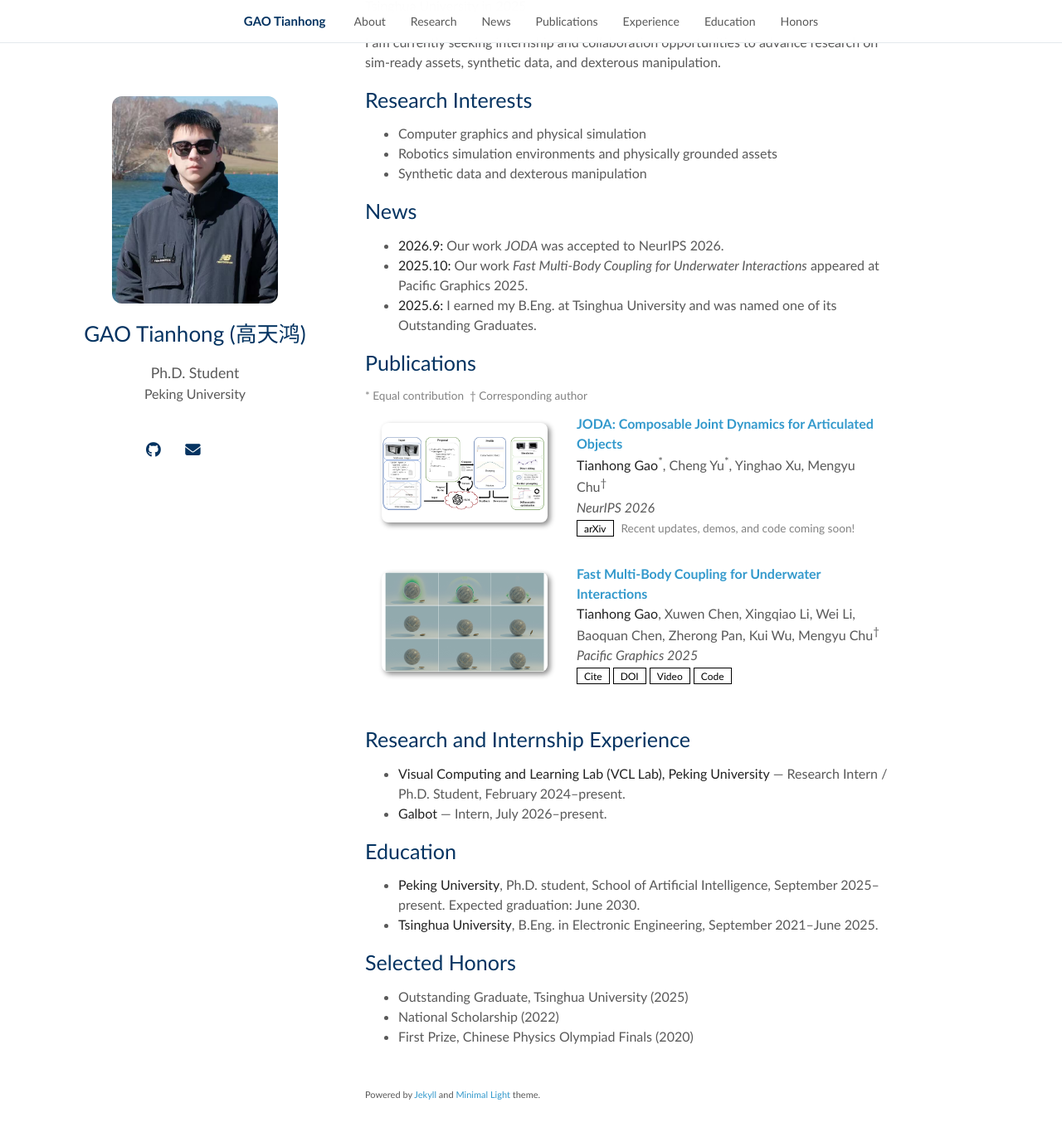
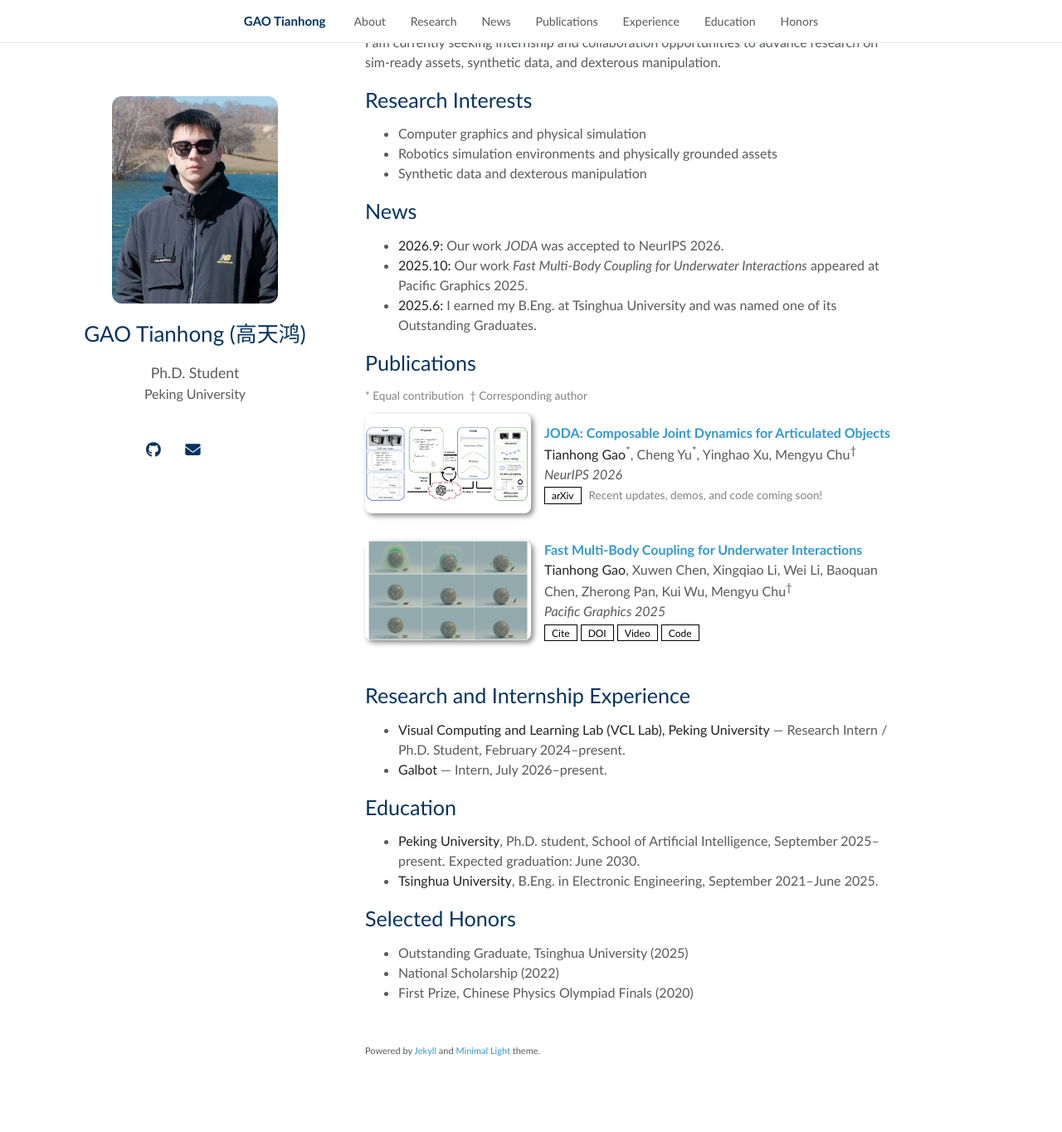
Before and after one commit to guesss2022/guesss2022.github.io, a Jekyll site: the page built from index.md, in a window 1280 px wide and 1400 px high, scrolled down 214 px. Shown: the top 1365 px of the window at 83% size. Built offline with Jekyll 4.4.1, drawn with Linux system fonts in a browser that asks for light colours; a style sheet for code colours, icons or effects is not loaded; our own code applies the rules of GitHub Pages for plain Markdown files.

Commit message:
Give publication text more room beside teasers

```diff
--- a/_includes/publications.html
+++ b/_includes/publications.html
@@ -11,7 +11,7 @@
     <li>
       <div class="pub-row">
         {% if site.enable_publication_thumbnails %}
-        <div class="col-sm-3 abbr" style="position: relative;padding-right: 15px;padding-left: 15px;">
+        <div class="col-sm-3 abbr">
           {% if pub.image %}
           <img src="{{ pub.image | relative_url }}" alt="Teaser image for {{ pub.title | escape }}" loading="lazy" class="teaser img-fluid z-depth-1">
           {% if pub.journal_short %}
@@ -26,7 +26,7 @@
           {% endif %}
         </div>
         {% endif %}
-        <div class="col-sm-9" style="position: relative;padding-right: 15px;padding-left: 20px;">
+        <div class="col-sm-9">
           {% if pub.link %}
           <div class="title"><a href="{{ pub.link }}">{{ pub.title }}</a></div>
           {% else %}
--- a/_sass/publications-no-dark-mode.scss
+++ b/_sass/publications-no-dark-mode.scss
@@ -42,6 +42,24 @@ screen and (min-width: 480px) {
   margin-top: 0;
 }
 
+.publications .pub-row {
+  display: flex;
+  align-items: center;
+  gap: 16px;
+}
+
+.publications .pub-row .abbr {
+  flex: 0 0 200px;
+  position: relative;
+}
+
+.publications .pub-row .col-sm-9 {
+  flex: 1 1 0;
+  min-width: 0;
+  width: auto;
+  position: relative;
+}
+
 .publications h1 {
   color: var(--global-theme-color);
   font-size: 2rem;
@@ -78,8 +96,8 @@ screen and (min-width: 480px) {
 }
 
 .publications ol.bibliography li .abbr {
-  height: 8rem;
-  margin-bottom: 0.5rem;
+  height: 120px;
+  margin: 0;
 }
 
 .publications ol.bibliography li .abbr abbr {
@@ -182,11 +200,19 @@ screen and (min-width: 480px) {
   box-shadow: 3px 3px 6px #888;
   height: 120px;
   width: 200px;
-  margin-top: 5px;
-  margin-left: 5px;
-  margin-bottom: 5px;
+  display: block;
   object-fit: contain;
   background: #fff;
+}
+
+@media screen and (max-width: 720px) {
+  .publications .pub-row {
+    display: block;
+  }
+
+  .publications .pub-row .abbr {
+    margin-bottom: 12px;
+  }
 }
 
 // notes
```
